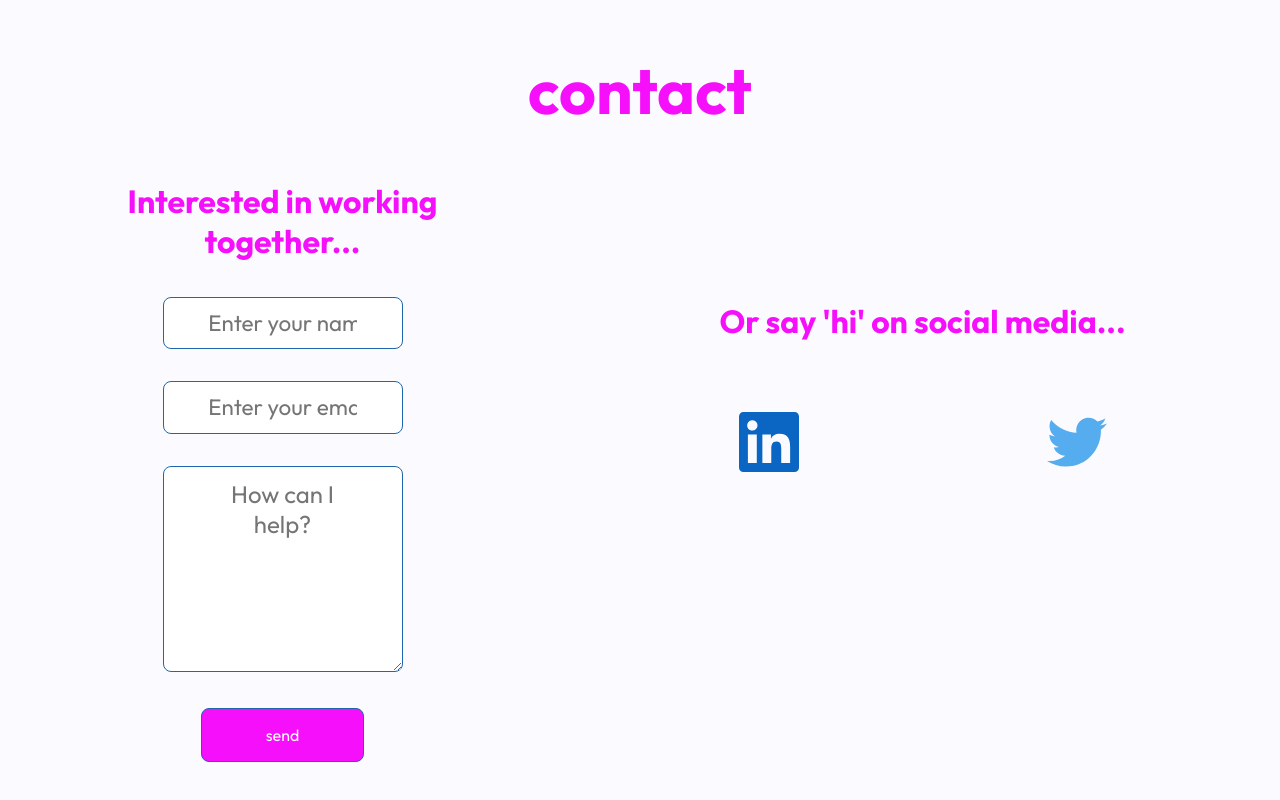
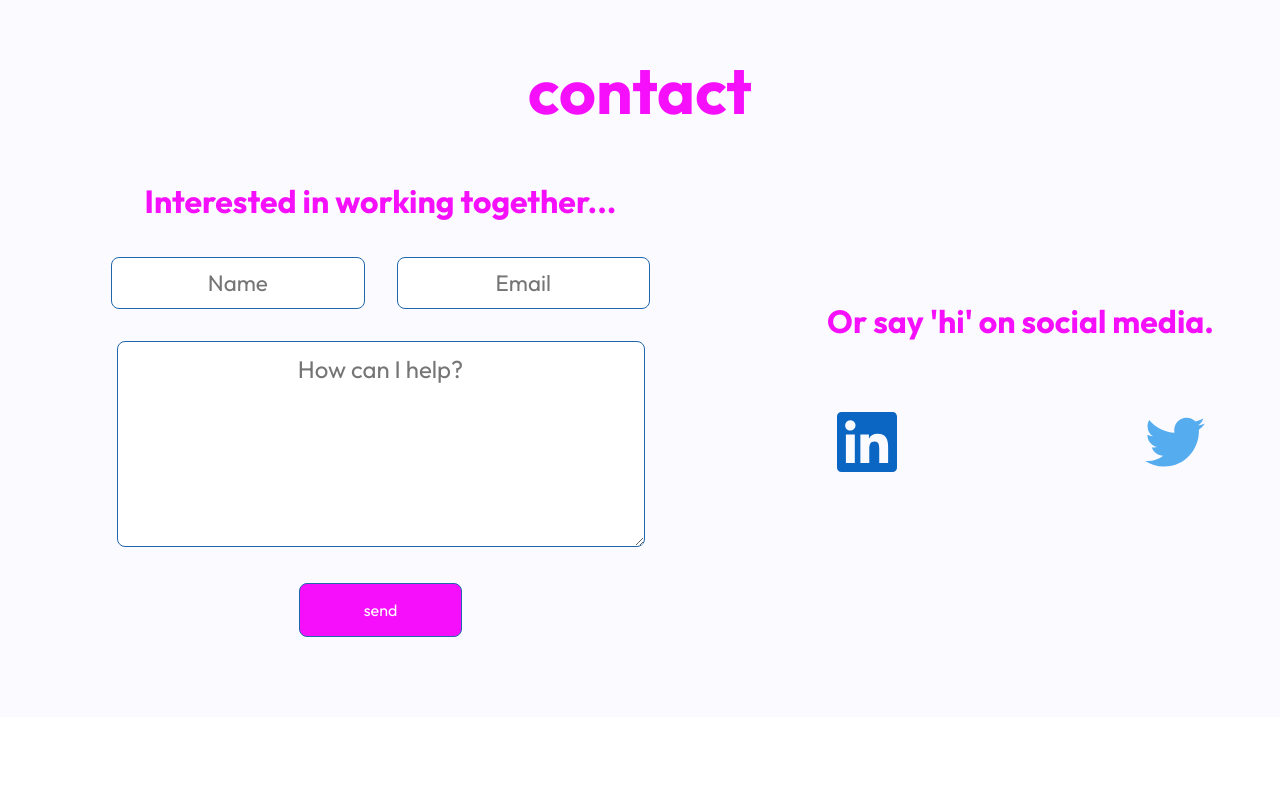
Before and after one commit to aljaplatt/portfolio, a React (Create React App) app: page / in a window 1280 px wide. Shown: the part 2880-3680 px from the top of the page. After the commit the page ends 3597 px from the top, so only its background shows below. Built offline with nearby package versions, Linux system fonts and the light colour scheme; some icons are missing; a web font is replaced by a local one.

Commit message:
fixed email responsiveness

```diff
--- a/src/components/Contact/Contact.js
+++ b/src/components/Contact/Contact.js
@@ -31,13 +31,13 @@ const Contact = () => {
               className={style.input}
               type="text"
               name="name"
-              placeholder="Enter your name"
+              placeholder="Name"
             />
             <input
               className={style.input}
               type="email"
               name="user_email"
-              placeholder="Enter your email"
+              placeholder="Email"
             />
             <textarea
               name="message"
@@ -51,7 +51,7 @@ const Contact = () => {
         <div className={style.socialContainer}>
           <section className={style.contactSectionContainer} id="contact">
             <div className={style.socialPara}>
-              <p className={style.socPara}>Or say 'hi' on social media...</p>
+              <p className={style.socPara}>Or say 'hi' on social media.</p>
             </div>
             <section className={style.socialLinksContainer}>
               <a
--- a/src/components/Contact/contact.module.css
+++ b/src/components/Contact/contact.module.css
@@ -4,11 +4,13 @@
   display: flex;
   /* border: 3px solid red; */
   margin-bottom: 3rem;
+  display: flex;
 }
 
 .mailContainer {
-  width: 25%;
+  max-width: 55%;
   margin: 0 auto;
+  /* border: 3px solid red; */
 }
 
 .socialContainer {
@@ -64,10 +66,11 @@
 }
 
 .button {
+  display: block;
   padding: 1em 4em;
   border-radius: 8px;
   border: 1px solid #1f66ad;
-  margin-top: 2rem;
+  margin: 2rem auto;
   color: #fff;
   background: #f60ffa;
   font-family: "Outfit", sans-serif;
@@ -81,28 +84,14 @@
   border: 1px solid #1f66ad;
   font-family: "Outfit", sans-serif;
   font-size: 1.4rem;
-  width: 75%;
+  max-width: 36%;
   text-align: center;
-}
-
-.footer {
-  display: flex;
-  flex-direction: row;
-  flex-wrap: wrap;
-  justify-content: space-between;
-  width: 100%;
-  padding: 40px 20px 40px 20px;
-}
-
-.copyright {
-  font-family: "Outfit", sans-serif;
 }
 
 .contactSectionContainer {
   display: flex;
   flex-direction: column;
   flex-wrap: wrap;
-
   width: 100%;
 }
 
@@ -127,7 +116,11 @@
 }
 
 @media (min-width: 0) and (max-width: 576px) {
-  .footer {
-    width: 75%;
+  .container {
+    flex-direction: column;
+  }
+  .input {
+    max-width: 75%;
+    font-size: 0.8rem;
   }
 }
```
